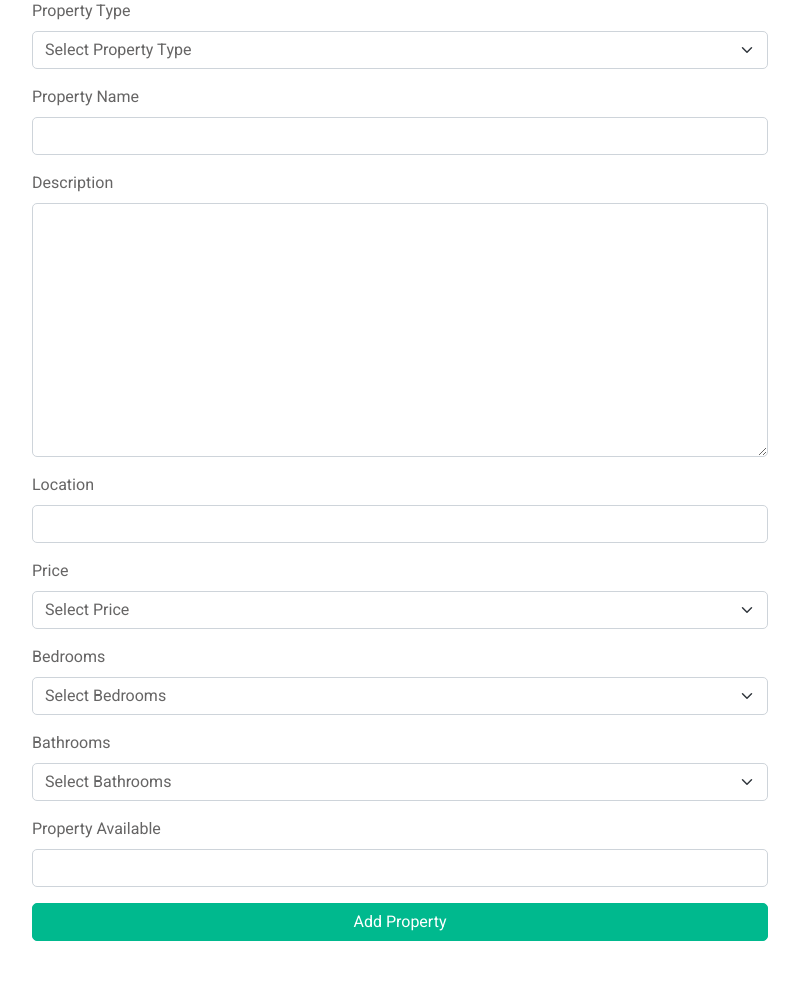
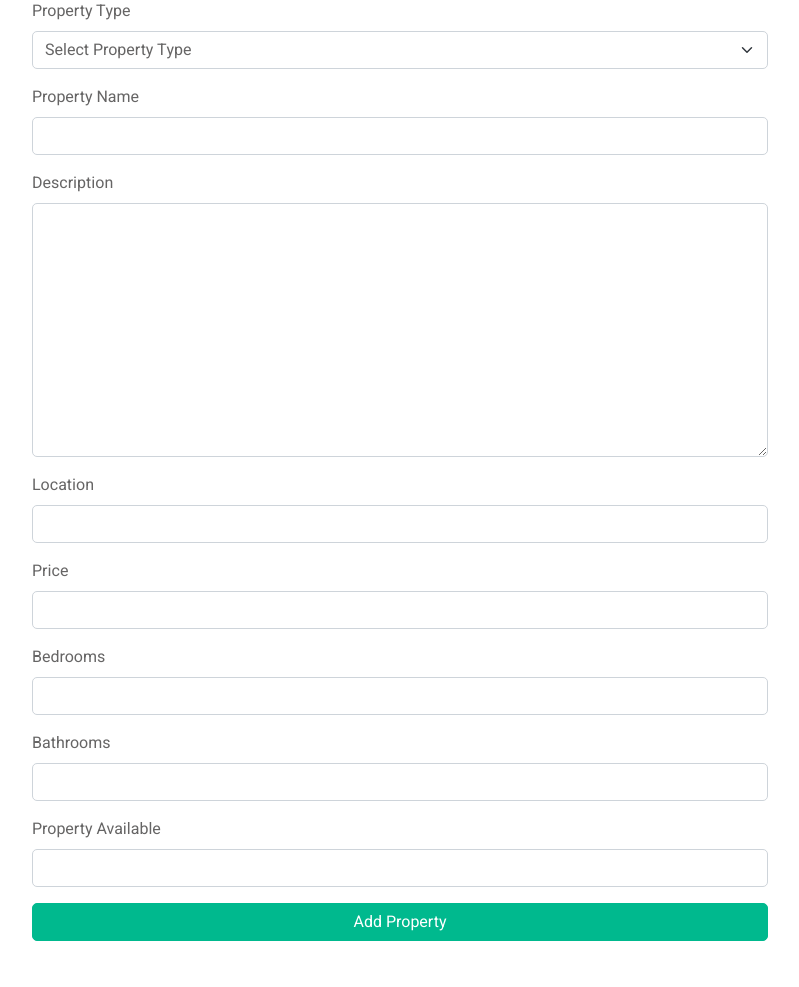
Before and after one commit to H33ME/web_based_real_estate_management_system, a Django app: page /add_property/ in a window 1280 px wide. Shown: the part 279-1266 px from the top of the page, without its empty margins (240-1039 px from the left). Run offline with Django 5.2, Linux system fonts and the light colour scheme; tables that the repository leaves empty hold one stand-in row (values such as "Sample post"); some libraries are stand-ins or nearby versions.

Commit message:
bathroom, bedroom feature adjust commit

```diff
--- a/property/models.py
+++ b/property/models.py
@@ -2,28 +2,6 @@ from django.db import models
 from django.db.models import Q
 from django.core.paginator import Paginator, PageNotAnInteger, EmptyPage
 DEFAULT_STRING_VALUE = 'NOT AVAILABLE'
-PRICE_CHOICES = [
-    (5000, 'Sh. 5000'),
-    (10000, 'Sh. 10,000'),
-    ( 30000,'Sh. 30000'),
-    (50000, 'Sh. 50000')
-]
-
-BEDROOM_CHOICES = [
-    (0, '0 Bedroom'),
-    (1, '1 Bedroom'),
-    (2, '2 Bedrooms'),
-    (3, '3 Bedrooms'),
-    # Add more options as needed
-]
-
-BATHROOM_CHOICES = [
-    (0, '0 Bathroom'),
-    (1, '1 Bathroom'),
-    (2, '2 Bathrooms'),
-    (3, '3 Bathrooms'),
-    # Add more options as needed
-]
 
 # Create your models here.
 class PropertyType(models.Model):
@@ -46,9 +24,9 @@ class Property(models.Model):
     description = models.TextField(max_length = 1000, default = DEFAULT_STRING_VALUE, null = True, blank = True)
     number_available = models.PositiveIntegerField(default=0, verbose_name='properties available',
                                         help_text='This is the number of property available')
-    price = models.IntegerField(choices=PRICE_CHOICES,)
-    bedrooms = models.IntegerField(choices=BEDROOM_CHOICES)
-    bathrooms = models.IntegerField(choices=BATHROOM_CHOICES)
+    price = models.IntegerField()
+    bedrooms = models.IntegerField()
+    bathrooms = models.IntegerField()
     location = models.CharField(max_length=255)
     created_at = models.DateTimeField(auto_now_add=True)
     updated_at = models.DateTimeField(auto_now=True)
@@ -141,6 +119,7 @@ class PropertyManager:
         edit_property_by_id = Property.objects.get(id=data.get('property_id'))
         edit_property_by_id.name = data.get('name')
         edit_property_by_id.description = data.get('description')
+        edit_property_by_id.price = data.get('price')
         edit_property_by_id.bathrooms = data.get('bathrooms')
         edit_property_by_id.bedrooms = data.get('bedrooms')
         edit_property_by_id.location = data.get('location')
--- a/property/views.py
+++ b/property/views.py
@@ -6,7 +6,6 @@ from django.db import transaction
 
 from property.property_handler import PropertyHandler
 from property.forms import AddNewPropertyForm, EditPropertyTypeForm, EditPropertyForm
-from property.models import BATHROOM_CHOICES, BEDROOM_CHOICES, PRICE_CHOICES
 from tenants.tenants_handler import TenantHandler
 from tenants.forms import RentPropertyForm
 from payments.payments_handler import PaymentHandler
@@ -87,9 +86,6 @@ class AddNewPropertyView(PropertyBaseView):
         }
         self.context_dict['property_types'] = property_handler.get_all_property_types(data)
         self.context_dict['properties'] = property_handler.get_all_property(data)
-        self.context_dict['BEDROOM_CHOICES'] = BEDROOM_CHOICES
-        self.context_dict['BATHROOM_CHOICES'] = BATHROOM_CHOICES
-        self.context_dict['PRICE_CHOICES'] = PRICE_CHOICES
         self.context_dict['form'] = AddNewPropertyForm()
         return render(request, 'back-end/add-property.html', self.context_dict)
 
@@ -209,9 +205,6 @@ class PropertyEditPropertyView(PropertyBaseView):
         self.context_dict['properties'] = property_handler.get_all_property(data)
         self.context_dict['form'] = EditPropertyForm()
         self.context_dict['property_id'] = property_id
-        self.context_dict['BATHROOM_CHOICES'] = BATHROOM_CHOICES
-        self.context_dict['BEDROOM_CHOICES'] = BEDROOM_CHOICES
-        self.context_dict['PRICE_CHOICES'] = PRICE_CHOICES
         return render(request, 'back-end/edit-property.html', self.context_dict)
 
     def post(self, request, property_id, *args, **kwargs):
@@ -232,6 +225,8 @@ class PropertyEditPropertyView(PropertyBaseView):
             return redirect(reverse('property'))
         else:
             self.context_dict['form'] = form
+            import pdb
+            pdb.set_trace()
             return render(request, 'back-end/edit-property.html', self.context_dict)
 
 class PropertyDeletePropertyTypeView(PropertyBaseView):
--- a/templates/back-end/add-property.html
+++ b/templates/back-end/add-property.html
@@ -1,12 +1,13 @@
 {% extends "back-end/base.html" %}
 {% load static %}
 {% block title %}
-   Add Property
+Add Property
 {% endblock %}
 {% block page_style %}
 
 {% endblock %}
 {% block content %}
+
 <body>
     <div class="container-xxl bg-white p-0">
         <!-- Add Property Form Start -->
@@ -23,7 +24,7 @@
                                 <select class="form-select" id="property_type" name="property_type" required>
                                     <option selected disabled>Select Property Type</option>
                                     {% for property_type in property_types %}
-                                        <option value="{{ property_type.id }}">{{ property_type.name }}</option>
+                                    <option value="{{ property_type.id }}">{{ property_type.name }}</option>
                                     {% endfor %}
                                 </select>
                             </div>
@@ -33,43 +34,30 @@
                             </div>
                             <div class="mb-3">
                                 <label for="description" class="form-label">Description</label>
-                                <textarea class="form-control" name="description" id="description" rows="10" required></textarea>
+                                <textarea class="form-control" name="description" id="description" rows="10"
+                                    required></textarea>
                             </div>
                             <div class="mb-3">
                                 <label for="location" class="form-label">Location</label>
                                 <input type="text" class="form-control" id="location" name="location" required>
                             </div>
                             <div class="mb-3">
-                                <label for="price" class="form-label">Price</label>
-                                <select class="form-select" id="price" name="price" required>
-                                    <option selected disabled>Select Price</option>
-                                    {% for choice in PRICE_CHOICES %}
-                                        <option value="{{ choice.0 }}">{{ choice.1 }}</option>
-                                    {% endfor %}
-                                </select>
+                                <label for="price" class="form-label">Price </label>
+                                <input type="number" class="form-control" id="price" name="price" required>
                             </div>
                             <div class="mb-3">
-                                <label for="bedrooms" class="form-label">Bedrooms</label>
-                                <select class="form-select" id="bedrooms" name="bedrooms" required onchange="updateBathrooms()">
-                                    <option selected disabled>Select Bedrooms</option>
-                                    {% for choice in BEDROOM_CHOICES %}
-                                        <option value="{{ choice.0 }}">{{ choice.1 }}</option>
-                                    {% endfor %}
-                                </select>
+                                <label for="bedrooms" class="form-label">Bedrooms </label>
+                                <input type="number" class="form-control" id="bedrooms" name="bedrooms" required>
                             </div>
 
                             <div class="mb-3">
-                                <label for="bathrooms" class="form-label">Bathrooms</label>
-                                <select class="form-select" id="bathrooms" name="bathrooms" required>
-                                    <option selected disabled>Select Bathrooms</option>
-                                    {% for choice in BATHROOM_CHOICES %}
-                                        <option value="{{ choice.0 }}">{{ choice.1 }}</option>
-                                    {% endfor %}
-                                </select>
+                                <label for="bathrooms" class="form-label">Bathrooms </label>
+                                <input type="number" class="form-control" id="bathrooms" name="bathrooms" required>
                             </div>
                             <div class="mb-3">
                                 <label for="number_available" class="form-label">Property Available </label>
-                                <input type="number" class="form-control" id="number_available" name="number_available" required>
+                                <input type="number" class="form-control" id="number_available" name="number_available"
+                                    required>
                             </div>
                             <div class="d-grid">
                                 <button type="submit" class="btn btn-primary w-100">Add Property</button>
@@ -87,54 +75,58 @@
 {% endblock %}
 {% block page_scripts %}
 <script>
-    // Get the bedrooms and bathrooms select elements
-    const bedroomsSelect = document.getElementById('bedrooms');
-    const bathroomsSelect = document.getElementById('bathrooms');
+    // Get the bedrooms and bathrooms input elements
+    const bedroomsInput = document.getElementById('bedrooms');
+    const bathroomsInput = document.getElementById('bathrooms');
 
-    // Add an event listener to the bedrooms select element
-    bedroomsSelect.addEventListener('change', function () {
+    // Add an event listener to the bedrooms input element
+    bedroomsInput.addEventListener('input', function () {
         // Get the selected value
-        const selectedValue = parseInt(bedroomsSelect.value);
+        const selectedValue = parseInt(bedroomsInput.value);
 
-        // Clear the bathrooms select element
-        bathroomsSelect.innerHTML = '';
+        // Set the maximum value of bathrooms to be the same as the number of bedrooms
+        bathroomsInput.max = selectedValue;
+    });
 
-        // Create and append the options to the bathrooms select element
-        if (selectedValue === 0) {
-            const option = document.createElement('option');
-            option.value = 0;
-            option.text = '0 Bathrooms';
-            bathroomsSelect.appendChild(option);
-            bathroomsSelect.value = 0;
-        } else {
-            for (let i = 0; i <= 3; i++) {
-                const option = document.createElement('option');
-                option.value = i;
-                option.text = i + ' Bathroom(s)';
-                bathroomsSelect.appendChild(option);
-            }
-            bathroomsSelect.selectedIndex = 0;
+    // Add an event listener to the form submission
+    const form = document.querySelector('form');
+    form.addEventListener('submit', function (event) {
+        // Get the values of bedrooms and bathrooms
+        const bedroomValue = parseInt(bedroomsInput.value);
+        const bathroomValue = parseInt(bathroomsInput.value);
+
+        // Check if the number of bathrooms exceeds the number of bedrooms
+        if (bathroomValue > bedroomValue) {
+            event.preventDefault();
+            alert('The number of bathrooms cannot exceed the number of bedrooms.');
+        }
+
+        // Check if the value entered for Property Available is negative
+        const numberAvailableInput = document.getElementById('number_available');
+        const numberAvailableValue = parseInt(numberAvailableInput.value);
+        if (numberAvailableValue < 0) {
+            event.preventDefault();
+            alert('The value entered for Property Available should be a positive number.');
+        }
+
+        // Check if the values for bedroom, price, or bathroom are negative
+        const priceInput = document.getElementById('price');
+        const priceValue = parseInt(priceInput.value);
+
+        if (bedroomValue < 0) {
+            event.preventDefault();
+            alert('The value entered for Bedroom should be a positive number.');
+        }
+
+        if (priceValue < 0) {
+            event.preventDefault();
+            alert('The value entered for Price should be a positive number.');
+        }
+
+        if (bathroomValue < 0) {
+            event.preventDefault();
+            alert('The value entered for Bathroom should be a positive number.');
         }
     });
 </script>
-
-<script>
-    // Add an event listener to the form submission
-    const form = document.querySelector('form');
-    form.addEventListener('submit', function (event) {
-        // Get the value entered for Property Available
-        const numberAvailableInput = document.getElementById('number_available');
-        const numberAvailableValue = parseInt(numberAvailableInput.value);
-
-        // Check if the value is negative
-        if (numberAvailableValue < 0) {
-            // Prevent the form submission
-            event.preventDefault();
-
-            // Display a popup notification
-            alert('The value entered for Property Available should be a positive number.');
-        }
-    });
-</script>
-
 {% endblock %}
```
Also changed, not shown: templates/back-end/edit-property.html (+45 -54 lines), property/migrations/0009_alter_property_bathrooms_alter_property_bedrooms_and_more.py (added).
